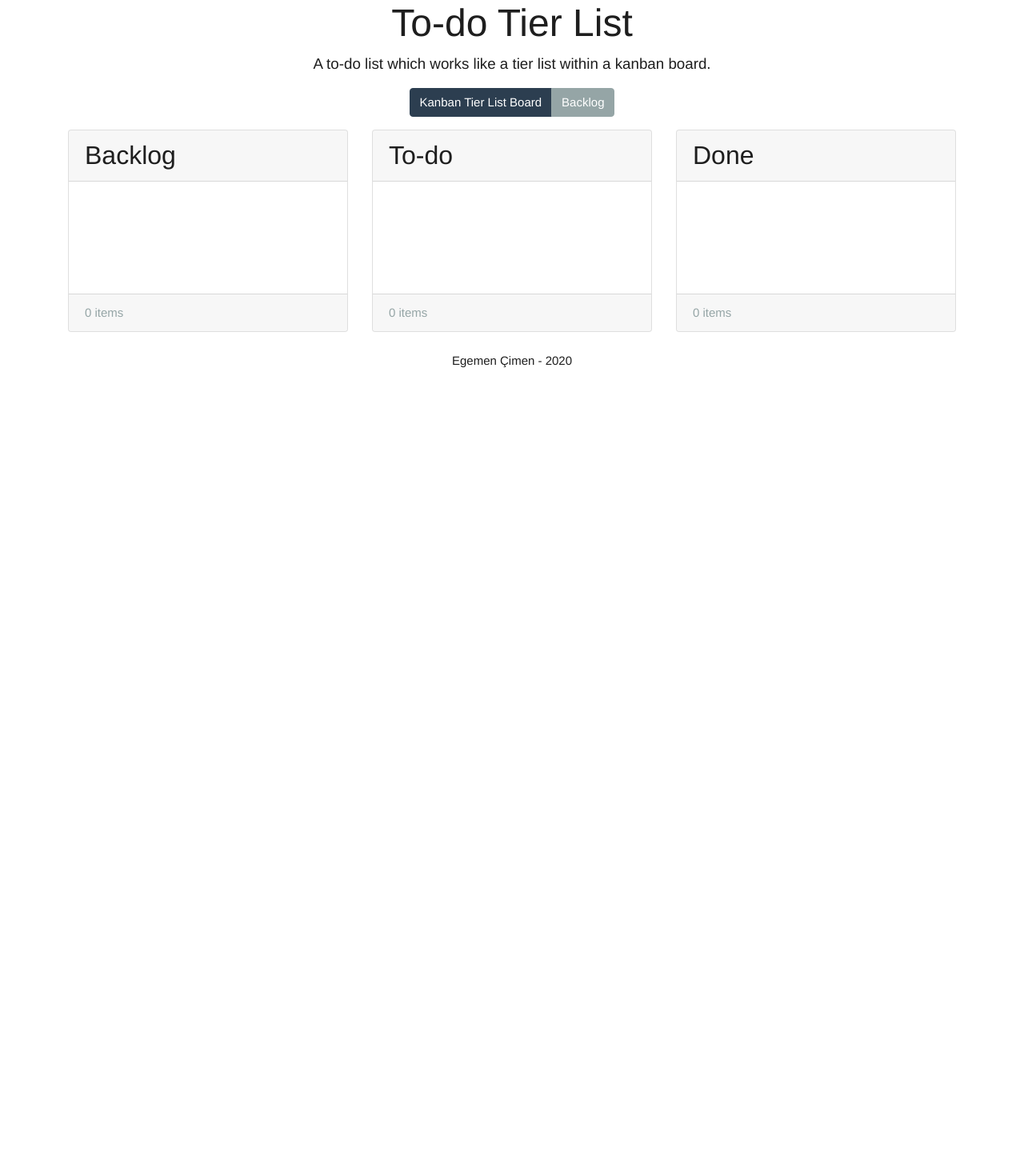
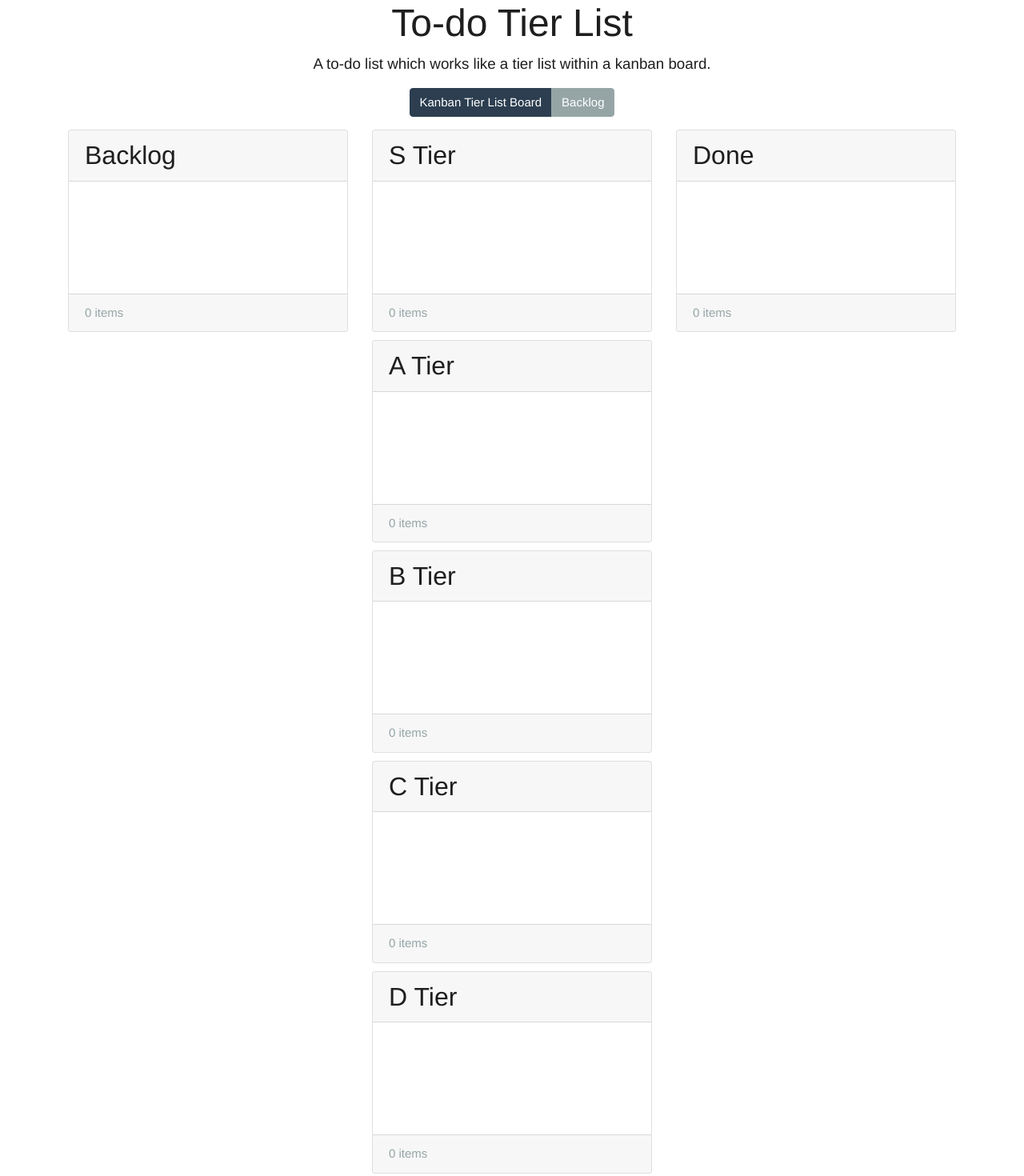
Before and after one commit to egemen-cimen/vue-dotnet-core-todo-tier-list, a Vue app: page /#/board in a window 1280 px wide. Shown: the top 1470 px of the page at 80% size. Before the commit the page ends 800 px from the top, so only its background shows below. Built offline with nearby package versions, Linux system fonts and the light colour scheme.

Commit message:
Added tiers

```diff
--- a/src/components/KanbanTierListBoard.vue
+++ b/src/components/KanbanTierListBoard.vue
@@ -5,7 +5,11 @@
         <task-column id="backlogItems" title="Backlog" :items="backlogListItems"></task-column>
       </div>
       <div class="col-md">
-        <task-column id="todoItems" title="To-do" :items="todoListItems"></task-column>
+        <task-column id="sTodoItems" title="S Tier" :items="sTodoListItems"></task-column>
+        <task-column id="aTodoItems" title="A Tier" :items="aTodoListItems"></task-column>
+        <task-column id="bTodoItems" title="B Tier" :items="bTodoListItems"></task-column>
+        <task-column id="cTodoItems" title="C Tier" :items="cTodoListItems"></task-column>
+        <task-column id="dTodoItems" title="D Tier" :items="dTodoListItems"></task-column>
       </div>
       <div class="col-md">
         <task-column id="doneItems" title="Done" :items="doneListItems"></task-column>
@@ -25,7 +29,11 @@ export default {
   },
   computed: mapState({
     backlogListItems: s => s.items.backlogItems,
-    todoListItems: s => s.items.todoItems,
+    sTodoListItems: s => s.items.sTodoItems,
+    aTodoListItems: s => s.items.aTodoItems,
+    bTodoListItems: s => s.items.bTodoItems,
+    cTodoListItems: s => s.items.cTodoItems,
+    dTodoListItems: s => s.items.dTodoItems,
     doneListItems: s => s.items.doneItems
   })
 };
--- a/src/store/index.js
+++ b/src/store/index.js
@@ -14,7 +14,11 @@ export default new Vuex.Store({
     state: {
         items: {
             backlogItems: [],
-            todoItems: [],
+            sTodoItems: [],
+            aTodoItems: [],
+            bTodoItems: [],
+            cTodoItems: [],
+            dTodoItems: [],
             doneItems: []
         },
         itemId: -1,
```
